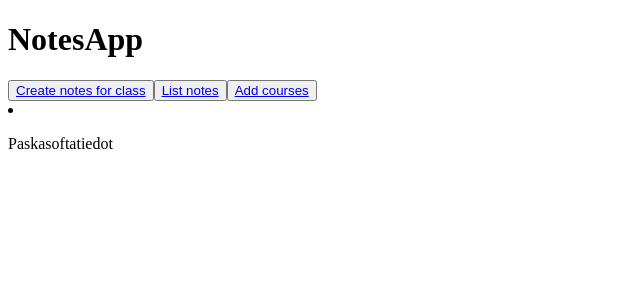
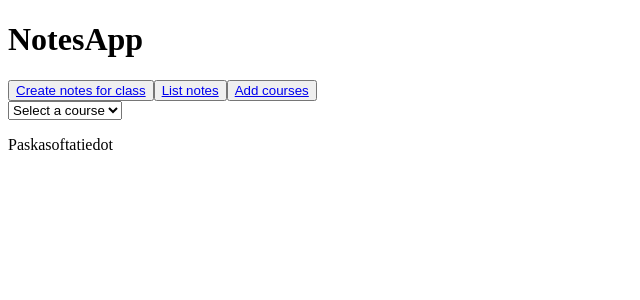
Before and after one commit to MRDJansson/NotesApp, a React (Vite) app: page /aihe2 in a window 1280 px wide. Shown: the top 300 px of the page, without its empty margins (0-640 px from the left). Built offline with nearby package versions, Linux system fonts and the light colour scheme.

Commit message:
Runko valmis, lisää seuraavaksi id ja date

```diff
--- a/src/App.jsx
+++ b/src/App.jsx
@@ -9,6 +9,7 @@ import AddCourses from './AddCourses'
 import CreateNotes from './CreateNotes'
 import NotesNames from './NotesNames'
 import Notes from './Notes'
+import NotesList from './NotesList'
 
 
 
@@ -21,7 +22,7 @@ function App() {
         <Routes>
           <Route path="/" element={<MainBody />} >
             <Route path="aihe1" index element={<><Notes /><NotesNames/></>} />
-          <Route path="aihe2" index element={<NotesNames />} />
+            <Route path="aihe2" index element={<NotesList />} />
             <Route path="aihe3" index element={<><AddCourses/><Courses /></>} />
           </Route>
         </Routes>
--- a/src/Courses.jsx
+++ b/src/Courses.jsx
@@ -10,7 +10,7 @@ function Courses() {
 
   return (
     <div>
-      <ul>
+      <ul> lollero
         {lista.map((kurssi, i) => (
           <CourseNames key={i} name={kurssi} />
         ))}
--- a/src/Notes.jsx
+++ b/src/Notes.jsx
@@ -1,15 +1,25 @@
 import { useState } from "react";
 import { useStore } from "./store/Store";
 import { Link } from "react-router-dom";
+import NotesList from "./NotesList";
+
 function Notes() {
     const lista = useStore((state) => state.lista);
     const lista2 = useStore((state) => state.lista2);
     const addNote = useStore((state) => state.addNote);
     const [selectedCourse, setSelectedCourse] = useState("");
     const [noteContent, setNoteContent] = useState("");
+    const [isLocked, setIsLocked] = useState(false);
+
     const filteredNotes = lista2.filter(
         (note) => note.courseName === selectedCourse
     );
+
+    const handleSelectionChange = (e) => {
+        setSelectedCourse(e.target.value);
+        setIsLocked(true);
+      };
+
     const handleAddNote = () => {
         if (selectedCourse && noteContent) {
             addNote(selectedCourse, noteContent);
@@ -21,7 +31,8 @@ function Notes() {
             <div>
                 <select
                     value={selectedCourse}
-                    onChange={(e) => setSelectedCourse(e.target.value)}
+                    onChange={handleSelectionChange}
+                    disabled={isLocked}
                 >
                     <option value="">Select a course</option>
                     {lista.map((kurssi, i) => (
--- /dev/null
+++ b/src/NotesList.jsx
@@ -0,0 +1,49 @@
+//Courses.jsx
+
+import { useState } from "react";
+import CourseNames from "./CourseNames";
+import { useStore } from "./store/Store";
+
+
+
+function NotesList() {
+  const lista = useStore((state) => state.lista);
+  const lista2 = useStore((state) => state.lista2);
+  const [selectedCourse, setSelectedCourse] = useState("");
+  const [isLocked, setIsLocked] = useState(false);
+
+  const filteredNotes = lista2.filter(
+    (note) => note.courseName === selectedCourse);
+
+  const handleSelectionChange = (e) => {
+    setSelectedCourse(e.target.value);
+    setIsLocked(true);
+  };
+
+  return (
+    <div>
+      <div>
+        <select
+          value={selectedCourse}
+          onChange={handleSelectionChange}
+          disabled={isLocked}
+        >
+        <option value="">Select a course</option>
+          {lista.map((kurssi, i) => (
+        <option key={i} value={kurssi}>
+              {kurssi}
+        </option>
+          ))}
+        </select>
+      </div>
+      <div>
+        <ul>
+          {filteredNotes.map((note, i) => (
+            <li key={i}>{note.content}</li>
+          ))}
+        </ul>
+      </div>
+    </div>);
+}
+
+export default NotesList;
```
Also changed, not shown: src/AddNote.jsx (deleted, +0 -38 lines). Lines whose indentation alone changed are shown as unchanged.
